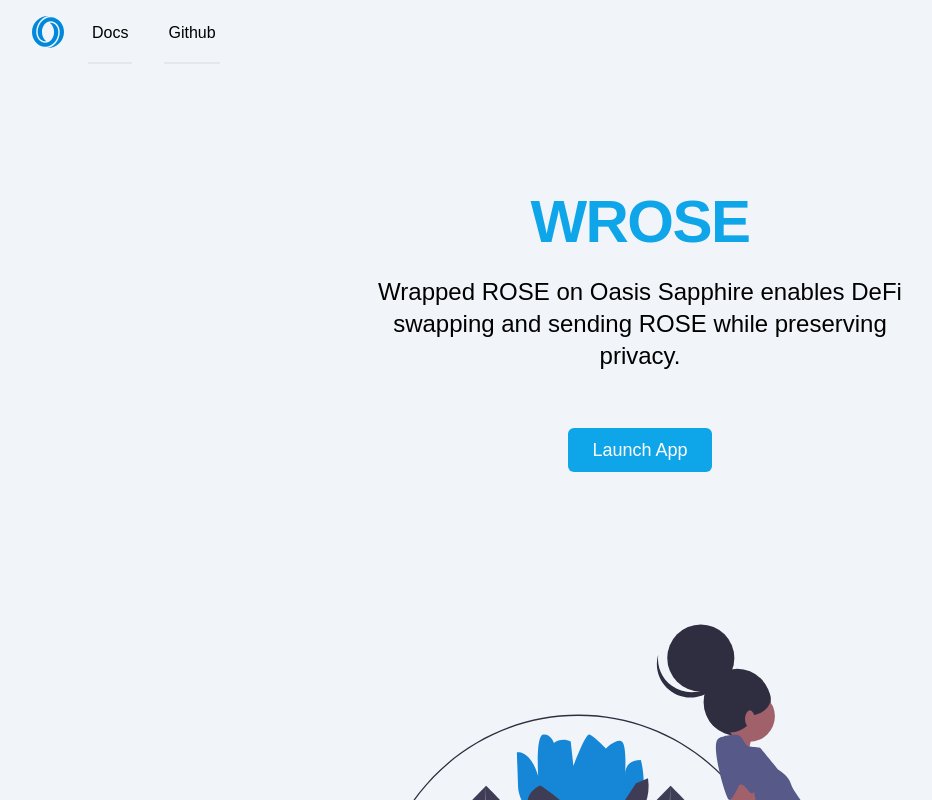
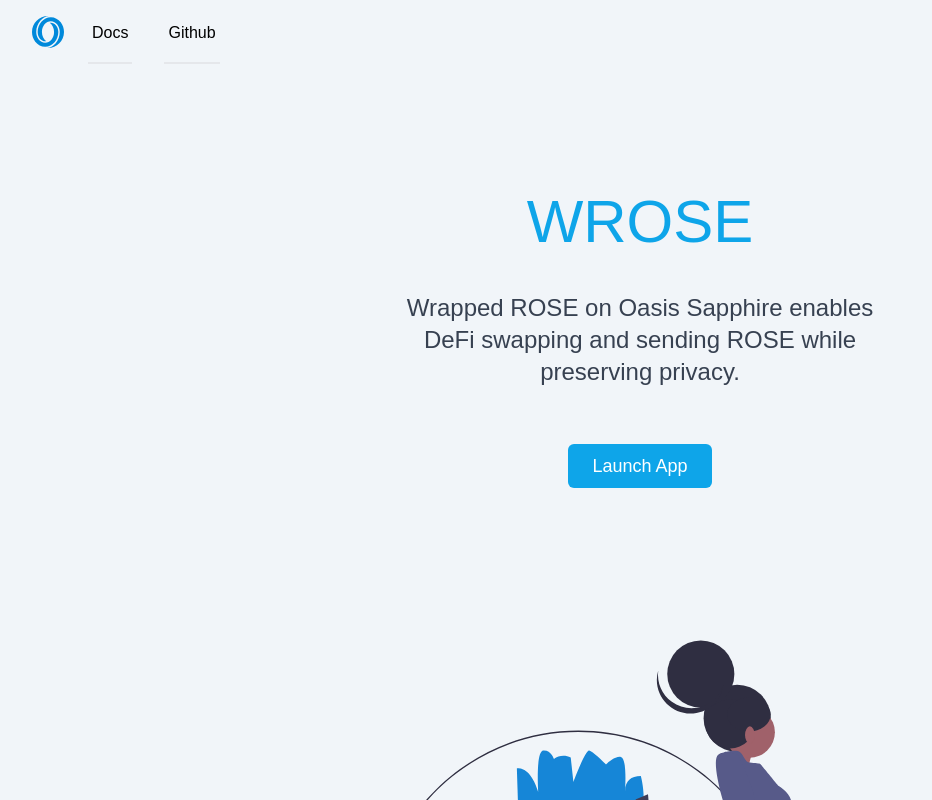
Before and after one commit to leon-do/wrose-dapp, a Next.js app: page / in a window 1280 px wide. Shown: the top 800 px of the page, without its empty margins (0-932 px from the left). Built offline with nearby package versions, Linux system fonts and the light colour scheme; a web font is replaced by a local one.

Commit message:
css title

```diff
--- a/pages/index.js
+++ b/pages/index.js
@@ -9,12 +9,11 @@
 
       <section className="px-2 pt-32 md:px-0">
         <div className="container items-center max-w-6xl px-5 mx-auto space-y-6 text-center">
-          <h1 className="text-4xl font-extrabold tracking-tight text-left sm:text-5xl md:text-6xl md:text-center">
-            <span className="block">
-              <span className="block mt-1 text-sky-500 lg:inline lg:mt-0">WROSE</span>
-            </span>
-          </h1>
-          <p className="w-full mx-auto text-base text-left sm:text-lg lg:text-2xl max-w-xl md:text-center">Wrapped ROSE on Oasis Sapphire enables DeFi swapping and sending ROSE while preserving privacy.</p>
+          <div className="text-center text-6xl text-sky-500">WROSE</div>
+          <div className="flex flex-col items-center pt-4">
+            <div className="text-center text-2xl max-w-lg text-gray-700">Wrapped ROSE on Oasis Sapphire enables DeFi swapping and sending ROSE while preserving privacy.</div>
+          </div>
+          <p className="w-full mx-auto text-base text-left sm:text-lg lg:text-2xl max-w-xl md:text-center"></p>
           <div className="py-10">
             <Link href="/send">
               <span className="cursor-pointer px-6 py-3 text-lg text-white bg-sky-500 rounded-md hover:bg-sky-400">Launch App</span>
@@ -79,7 +78,7 @@
       </section>
 
       {/* Smart Contracts */}
-      <section className="w-full mt-40 mb-10">
+      <section className="container items-center max-w-6xl px-5 mx-auto space-y-6 text-center">
         <div className="text-center text-5xl">Smart Contracts</div>
         <div className="flex flex-col items-center pt-4">
           <div className="text-center text-xl max-w-lg text-gray-500">The Oasis Network separates consensus and execution into two layers — the Consensus Layer and The ParaTime Layer. This means there are multiple WROSE smart contracts.</div>
```
